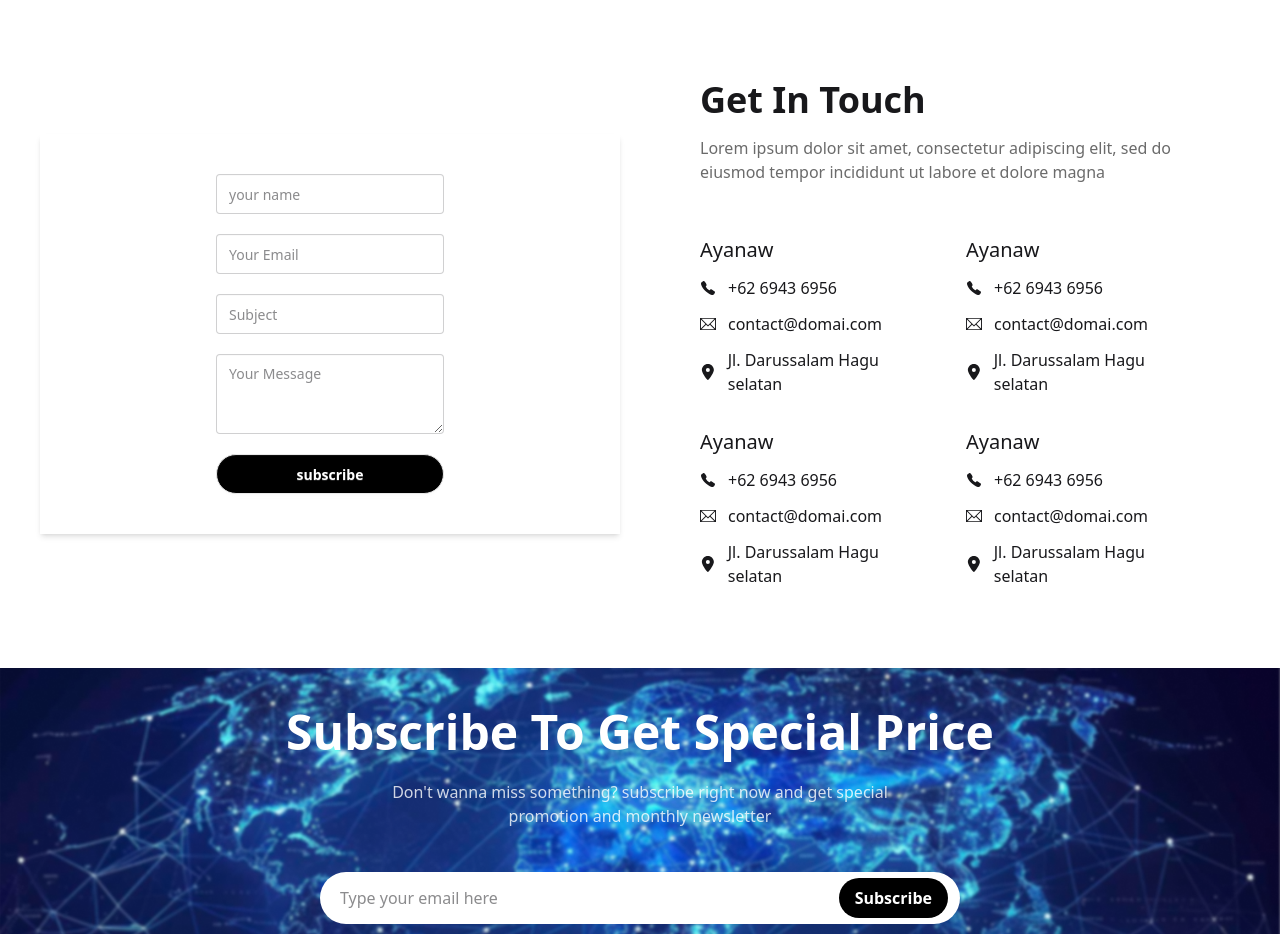
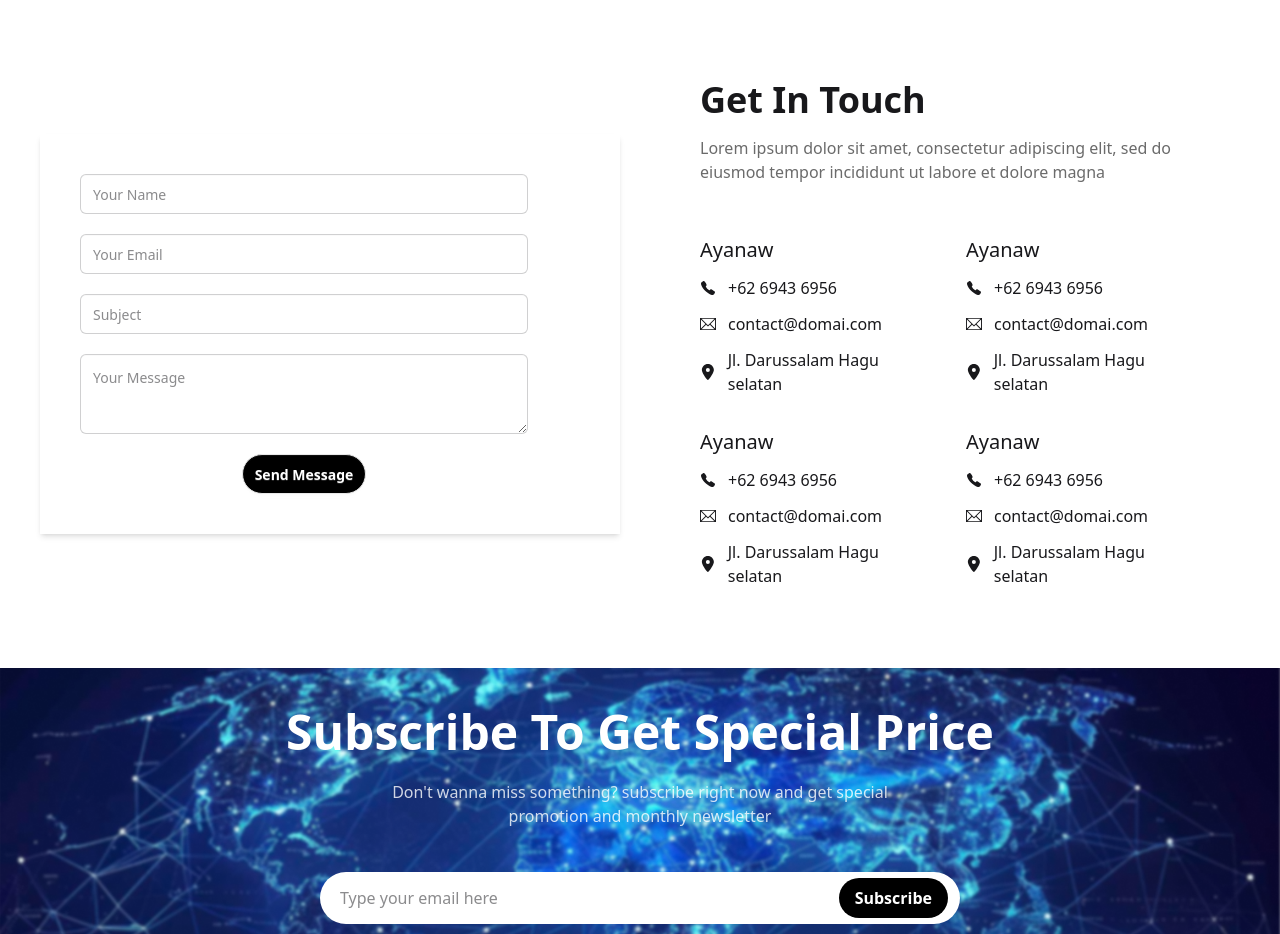
Before and after one commit to anteneh83/G1_Capstone_Project, a React (Vite) app: page /contact in a window 1280 px wide. Shown: the part 800-1734 px from the top of the page. Built offline with nearby package versions, Linux system fonts and the light colour scheme.

Commit message:
sytle contact page

```diff
--- a/src/components/ContactInfo.jsx
+++ b/src/components/ContactInfo.jsx
@@ -6,30 +6,29 @@ import { IoCall } from "react-icons/io5";
 const ContactInfo = () => {
 	return (
 		<div className="grid md:grid-cols-2 gap-10 m-10 items-center">
-			<div className="shadow-md p-10  place-items-center ">
-				<form action="" className="flex flex-col gap-5">
+			<div className="shadow-md p-10">
+                <form className="flex flex-col items-center max-w-md justify-center gap-5">
                     <input
                         type="text"
-						placeholder="your name"
-						className="input input-md"
+                        placeholder="Your Name"
+                        className="input  w-full input-md p-3 border rounded-md"
                     />
                     <input
-						type="text"
+                        type="email"
                         placeholder="Your Email"
-						className="input input-md"
+                        className="input  w-full input-md p-3 border rounded-md"
                     />
                     <input
                         type="text"
                         placeholder="Subject"
-						className="input input-md"
+                        className="input w-full input-md p-3 border rounded-md"
                     />
-
                     <textarea
                         placeholder="Your Message"
-						className="textarea textarea-md"
+                        className="textarea textarea-md  w-full p-3 border rounded-md"
                     ></textarea>
-					<button className="btn  bg-black text-white rounded-4xl">
-						subscribe
+                    <button className="btn bg-black text-white rounded-3xl p-3">
+                        Send Message
                     </button>
                 </form>
             </div>
```
Lines whose indentation alone changed are shown as unchanged.
